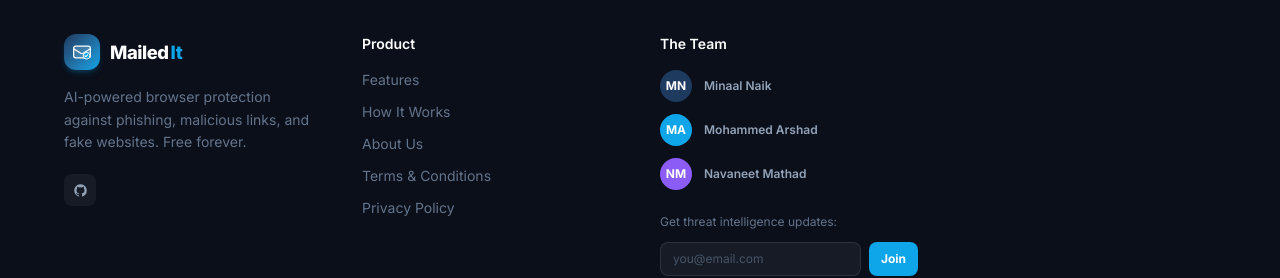
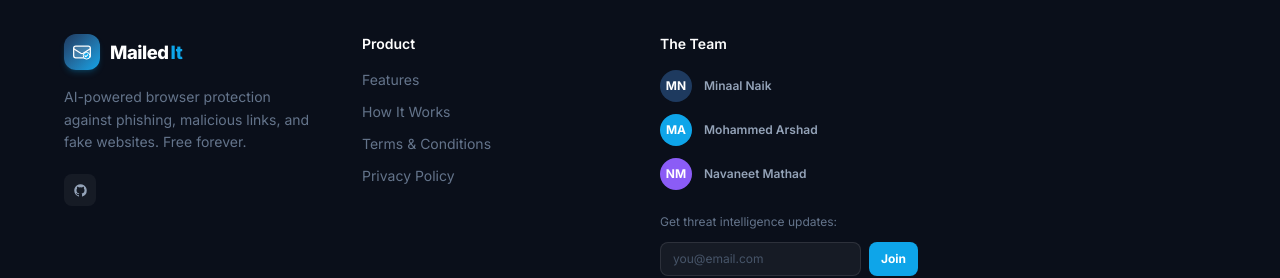
Before and after one commit to hackerearthai/cyber, a Next.js app: page / in a window 1280 px wide. Shown: the part 4132-4410 px from the top of the page. Built offline with nearby package versions, Linux system fonts and the light colour scheme.

Commit message:
Remove 'About Us' link from footer

```diff
--- a/src/components/Footer.tsx
+++ b/src/components/Footer.tsx
@@ -47,7 +47,6 @@
               {[
                 { label: "Features",    href: "#features"  },
                 { label: "How It Works",href: "#how-it-works" },
-                { label: "About Us",    href: "#footer"    },
                 { label: "Terms & Conditions", href: "/terms" },
                 { label: "Privacy Policy",     href: "/privacy" },
               ].map((item) => (
```
